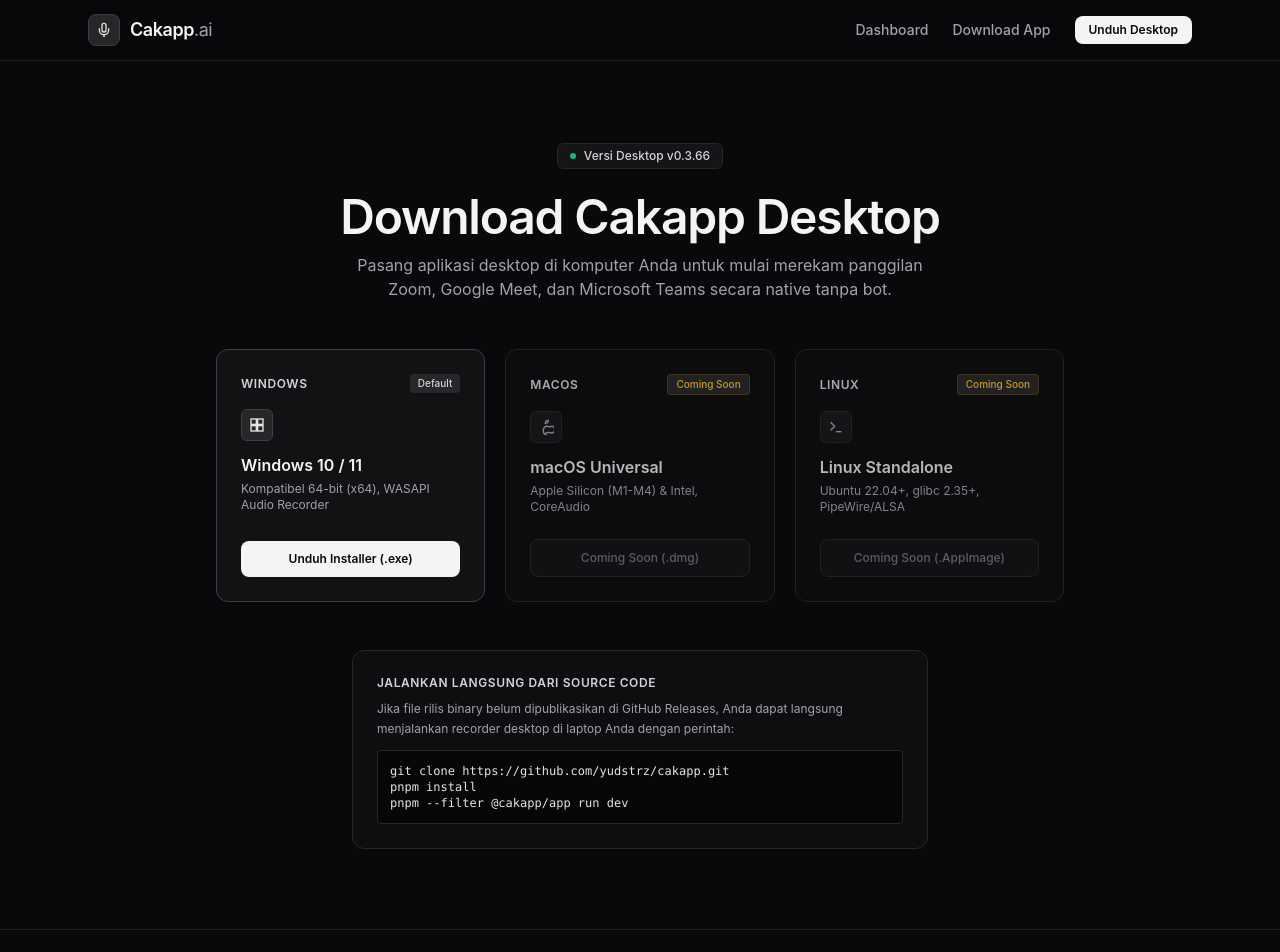
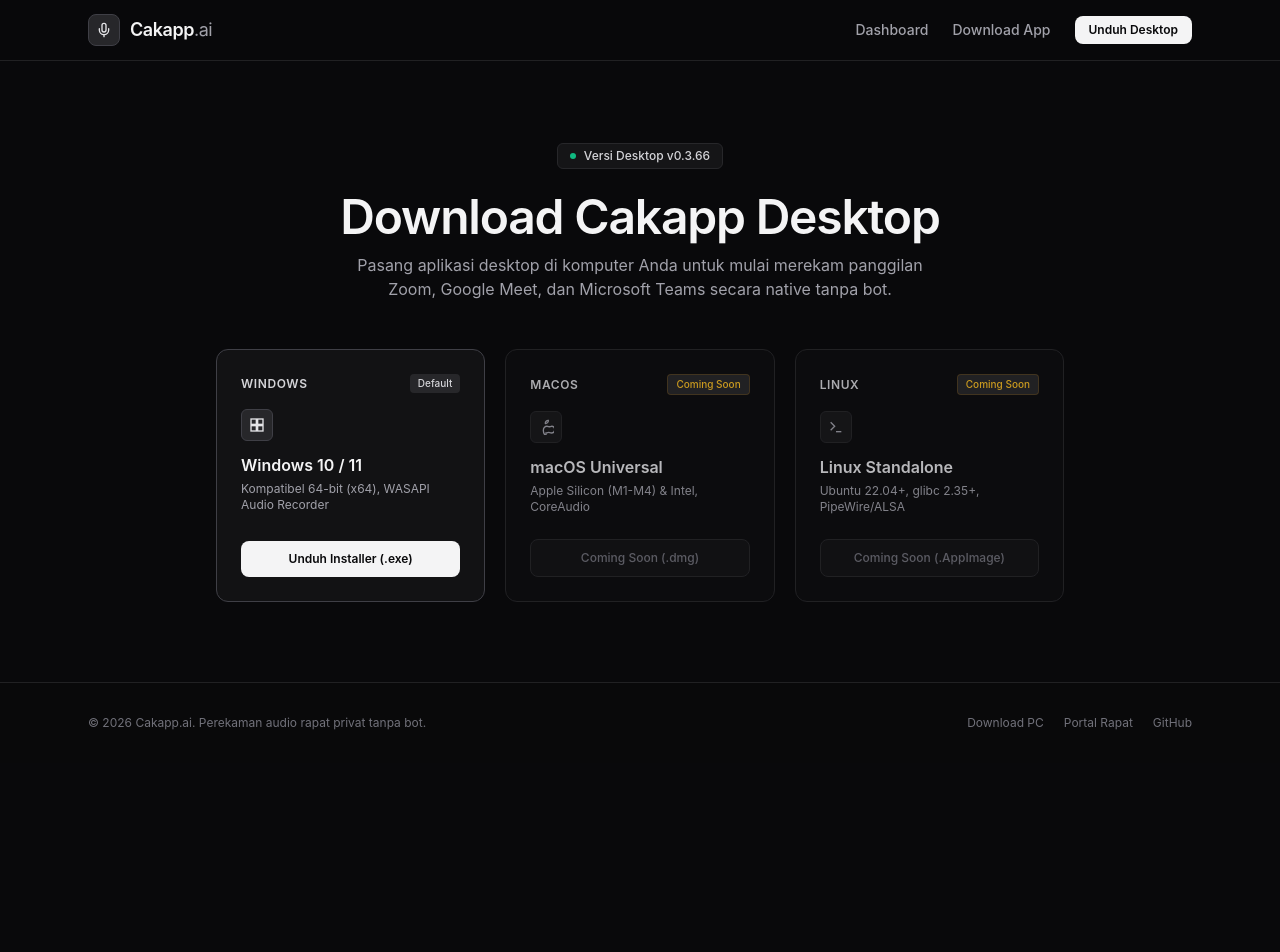
Before and after one commit to yudstrz/cakapp, a Next.js app in the folder web/: page /download in a window 1280 px wide. Shown: the top 952 px of the page. After the commit the page ends 800 px from the top, so only its background shows below. Built offline with nearby package versions, Linux system fonts and the light colour scheme.

Commit message:
chore(web): remove source code run instructions card from download page

```diff
--- a/web/src/app/download/page.tsx
+++ b/web/src/app/download/page.tsx
@@ -101,21 +101,6 @@ export default function DownloadPage() {
           </div>
         </div>
       </div>
-
-      {/* Local Development & Build Instruction (Ponytail practical utility) */}
-      <div className="mt-12 rounded-xl border border-zinc-800 bg-zinc-900/40 p-5 sm:p-6 text-left max-w-xl mx-auto">
-        <h3 className="text-xs font-semibold uppercase tracking-wider text-zinc-300 mb-2">
-          Jalankan Langsung dari Source Code
-        </h3>
-        <p className="text-xs text-zinc-400 leading-relaxed mb-3">
-          Jika file rilis binary belum dipublikasikan di GitHub Releases, Anda dapat langsung menjalankan recorder desktop di laptop Anda dengan perintah:
-        </p>
-        <div className="rounded bg-black/50 border border-zinc-800 p-3 font-mono text-xs text-zinc-200 overflow-x-auto">
-          <code>git clone https://github.com/yudstrz/cakapp.git</code><br />
-          <code>pnpm install</code><br />
-          <code>pnpm --filter @cakapp/app run dev</code>
-        </div>
-      </div>
     </div>
   );
 }
```
